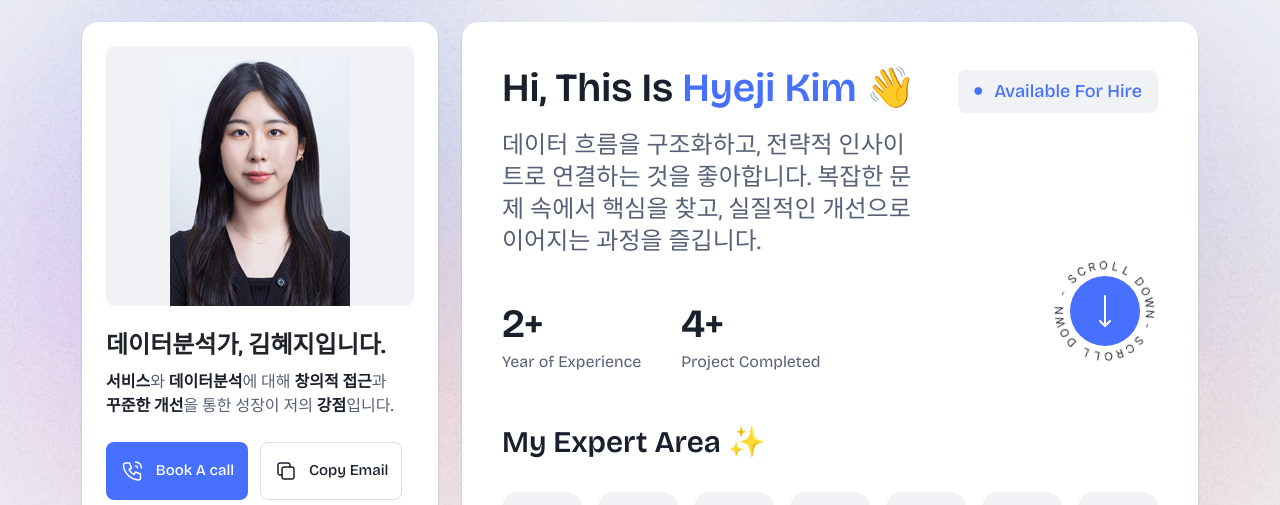
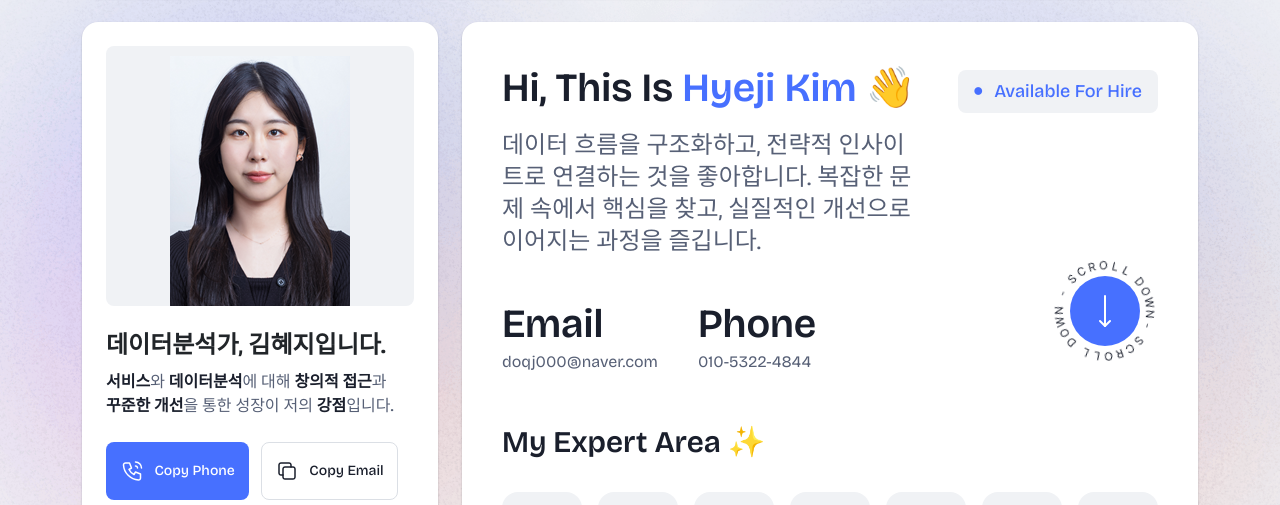
Before and after one commit to h4yeji/insurance, a plain HTML site: page about.html in a window 1280 px wide. Both pictures are taken after a click on the button "Copy Email". Shown: the part 99-604 px from the top of the page. Drawn offline with nearby package versions, Linux system fonts and the light colour scheme.

Commit message:
hyeji rechange

```diff
--- a/about.html
+++ b/about.html
@@ -368,12 +368,15 @@
                         통한 성장이 저의 <span>강점</span>입니다.
                       </p>
                       <div class="common-button-groups">
-                        <a class="btn btn-call" href="#">
+                        <button
+                          class="btn btn-call"
+                          data-clipboard-text="010-5322-4484"
+                        >
                           <svg
                             class="icon"
-                            width="25"
+                            width="24"
                             height="24"
-                            viewBox="0 0 25 24"
+                            viewBox="0 0 24 24"
                             fill="none"
                             xmlns="http://www.w3.org/2000/svg"
                           >
@@ -399,8 +402,8 @@
                               stroke-linejoin="round"
                             />
                           </svg>
-                          Book A call
-                        </a>
+                          Copy Phone
+                        </button>
                         <button
                           class="btn btn-copy"
                           data-clipboard-text="doqj000@naver.com"
@@ -485,12 +488,12 @@
                     <div class="counter-area">
                       <div class="counter">
                         <div class="counter-item">
-                          <h3 class="number">2+</h3>
-                          <p class="subtitle">Year of Experience</p>
+                          <h3 class="number">Email</h3>
+                          <p class="subtitle">doqj000@naver.com</p>
                         </div>
                         <div class="counter-item">
-                          <h3 class="number">4+</h3>
-                          <p class="subtitle">Project Completed</p>
+                          <h3 class="number">Phone</h3>
+                          <p class="subtitle">010-5322-4844</p>
                         </div>
                         <!-- <div class="counter-item">
                           <h3 class="number">72+</h3>
--- a/assets/css/responsive.css
+++ b/assets/css/responsive.css
@@ -1,7 +1,7 @@
 @media (max-width: 1399.98px) {
   .common-button-groups .btn {
     padding: 16px 13px;
-    font-size: 15px;
+    font-size: 14px;
   }
 
   .card-title {
@@ -184,7 +184,7 @@
 
   .common-button-groups .btn {
     padding: 16px 22px;
-    font-size: 16px;
+    font-size: 15px;
   }
 
   .expertise-card {
--- a/assets/css/style.css
+++ b/assets/css/style.css
@@ -450,7 +450,7 @@ p {
   background-color: var(--primary);
   border-radius: 8px;
   padding: 16px 24px;
-  font-size: 16px;
+  font-size: 14px;
   font-weight: 500;
   color: var(--white);
   line-height: 1.5em;
@@ -506,6 +506,35 @@ p {
 .common-button-groups .btn.btn-copy:hover {
   background-color: var(--background);
 }
+.common-button-groups .btn.btn-call .icon {
+  stroke: #1a1f2c;
+  transition: var(--transision);
+}
+
+.common-button-groups .btn.btn-call::before {
+  position: absolute;
+  content: "Copied to clipboard";
+  background-color: var(--black);
+  font-size: 12px;
+  font-weight: 600;
+  color: var(--white);
+  border-radius: 5px;
+  padding: 4px 12px;
+  line-height: 14px;
+  white-space: nowrap;
+  top: 394px;
+  left: 27%;
+  transform: translateX(-50%);
+  display: none;
+}
+
+.common-button-groups .btn.btn-call.active::before {
+  display: block !important;
+}
+
+.common-button-groups .btn.btn-call:hover {
+  background-color: var(--dark-theme-black);
+}
 
 .social-media-icon {
   margin-top: 30px;
--- a/assets/js/script.js
+++ b/assets/js/script.js
@@ -3,16 +3,16 @@
 
   // Theme color control js
   $(document).ready(function () {
-		const isDarkMode = localStorage.getItem('darkMode') === 'true';
-		$('body').toggleClass('dark-theme', isDarkMode);
+    const isDarkMode = localStorage.getItem("darkMode") === "true";
+    $("body").toggleClass("dark-theme", isDarkMode);
 
-		$('#page-content').fadeIn(0);
+    $("#page-content").fadeIn(0);
 
-		$('.theme-control-btn').on("click", function () {
-			$('body').toggleClass('dark-theme');
+    $(".theme-control-btn").on("click", function () {
+      $("body").toggleClass("dark-theme");
 
-			const isDark = $('body').hasClass('dark-theme');
-			localStorage.setItem('darkMode', isDark);
+      const isDark = $("body").hasClass("dark-theme");
+      localStorage.setItem("darkMode", isDark);
     });
   });
 
@@ -20,27 +20,43 @@
   $(".mobile-menu-control-bar").on("click", function () {
     $(".mobile-menu-overlay").addClass("show");
     $(".navbar-main").addClass("show");
-	})
+  });
   $(".mobile-menu-overlay").on("click", function () {
     $(".mobile-menu-overlay").removeClass("show");
     $(".navbar-main").removeClass("show");
-	})
+  });
 
   // Parallax scroll effect js
-	document.querySelectorAll(".move-with-cursor").forEach(a => {
+  document.querySelectorAll(".move-with-cursor").forEach((a) => {
     document.addEventListener("mousemove", function (e) {
       var t = e.clientX,
         e = e.clientY;
-			a.style.transition = "transform 0.6s cubic-bezier(0.34, 1.56, 0.64, 1)", a.style.transform = `translate(${.01 * t}px, ${.01 * e}px) rotate(${.01 * (t + e)}deg)`
-		})
+      (a.style.transition = "transform 0.6s cubic-bezier(0.34, 1.56, 0.64, 1)"),
+        (a.style.transform = `translate(${0.01 * t}px, ${0.01 * e}px) rotate(${
+          0.01 * (t + e)
+        }deg)`);
+    });
   }),
-
     // Email copy button js
-		new ClipboardJS('.btn-copy');
+    new ClipboardJS(".btn-copy");
 
   // Email copy button tooltip js
   $(document).ready(function () {
     $(".btn-copy").on("click", function () {
+      $(this).addClass("active");
+
+      setTimeout(() => {
+        $(this).removeClass("active");
+      }, 1000);
+    });
+  });
+
+  // 📌 복사 기능: 'Copy Phone' 버튼 따로 연결
+  new ClipboardJS(".btn-call");
+
+  // 📌 클릭 시 애니메이션 효과
+  $(document).ready(function () {
+    $(".btn-call").on("click", function () {
       $(this).addClass("active");
 
       setTimeout(() => {
@@ -69,13 +85,15 @@
     speed: 500,
     prevArrow: '<i class="fas left icon fa-arrow-left"></i>',
     nextArrow: '<i class="fas right icon fa-arrow-right"></i>',
-		responsive: [{
+    responsive: [
+      {
         breakpoint: 768,
         settings: {
           slidesToShow: 1,
           slidesToScroll: 1,
-			}
-		},]
+        },
+      },
+    ],
   });
 
   // Article publications slider js
@@ -89,13 +107,14 @@
     speed: 500,
     prevArrow: '<i class="fas left icon fa-arrow-left"></i>',
     nextArrow: '<i class="fas right icon fa-arrow-right"></i>',
-		responsive: [{
+    responsive: [
+      {
         breakpoint: 768,
         settings: {
           slidesToShow: 1,
           slidesToScroll: 1,
-			}
-		},]
+        },
+      },
+    ],
   });
-
 })(jQuery);
```
Also changed, not shown: blog.html (+8 -5 lines), contact.html (+8 -5 lines), index.html (+8 -5 lines), portfolio.html (+8 -5 lines). Lines whose indentation alone changed are shown as unchanged.
